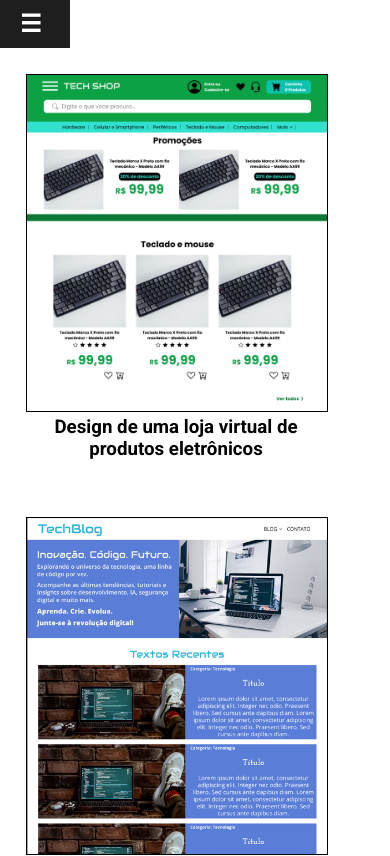
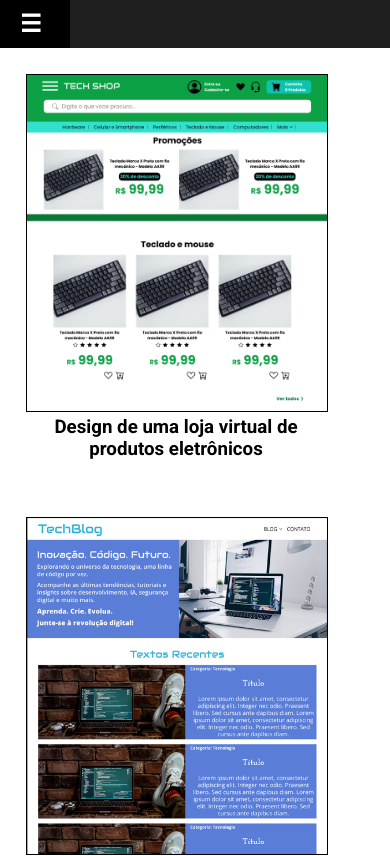
Before and after one commit to grilo-org/20250704_094249_candidato_Yuri-amaralsantos_portfolio-site, a React (Vite) app: page /designs in a window 390 px wide. Shown: the top 856 px of the page. Built offline with nearby package versions, Linux system fonts and the light colour scheme.

Commit message:
consertando nav

```diff
--- a/src/components/nav/Nav.css
+++ b/src/components/nav/Nav.css
@@ -44,6 +44,12 @@ nav div {
 
 #menuMobile {
   display: none; /* Hide the menu by default */
+  position: fixed; /* Add positioning */
+  top: 20;
+  left: 0;
+  width: 100%;
+  background-color: #1e1e1e;
+  z-index: 10; /* Ensure it's on top of other elements */
 }
 
 #toggleButton {
@@ -53,32 +59,31 @@ nav div {
 /* Styles for mobile screens (max-width: 768px) */
 @media (max-width: 768px) {
   nav {
-    display: none; /* Hide the desktop nav on mobile */
-  }
-  .nav-link-button {
-    width: 30px;
-    margin: 0;
-    border-radius: 0;
+    display: none;
   }
 
   #toggleButton {
     font-size: 24px;
+    width: 30px;
     display: block; /* Show the button on mobile screens */
-    background-color: #1e1e1e;
+    background-color: black;
     color: white;
     border: none;
+    border-radius: 0;
+    margin: 0px;
     padding: 10px 20px;
     cursor: pointer;
   }
 
+  #buttonBackground {
+    background-color: #1e1e1e;
+  }
+
   #menuMobile {
-    display: flex; /* Show the menu when visible */
+    background-color: #1e1e1e;
+    display: flex;
     flex-direction: column;
-    background-color: #1e1e1e;
     padding: 10px;
-    position: absolute;
-    left: 0;
-    width: 100%;
   }
 
   #menuMobile a {
@@ -88,6 +93,6 @@ nav div {
   }
 
   #menuMobile a:hover {
-    background-color: #ddd;
+    background-color: #6e6d6d;
   }
 }
--- a/src/components/nav/Nav.jsx
+++ b/src/components/nav/Nav.jsx
@@ -30,6 +30,7 @@ const Nav = () => {
   return (
     <>
       {/* Toggle Button (Mobile) */}
+      <div id="buttonBackground">
         <a
           id="toggleButton"
           href="#"
@@ -41,6 +42,7 @@ const Nav = () => {
         >
           ☰
         </a>
+      </div>
 
       {/* Mobile Navigation */}
       {menuVisible && (
```
Lines whose indentation alone changed are shown as unchanged.
